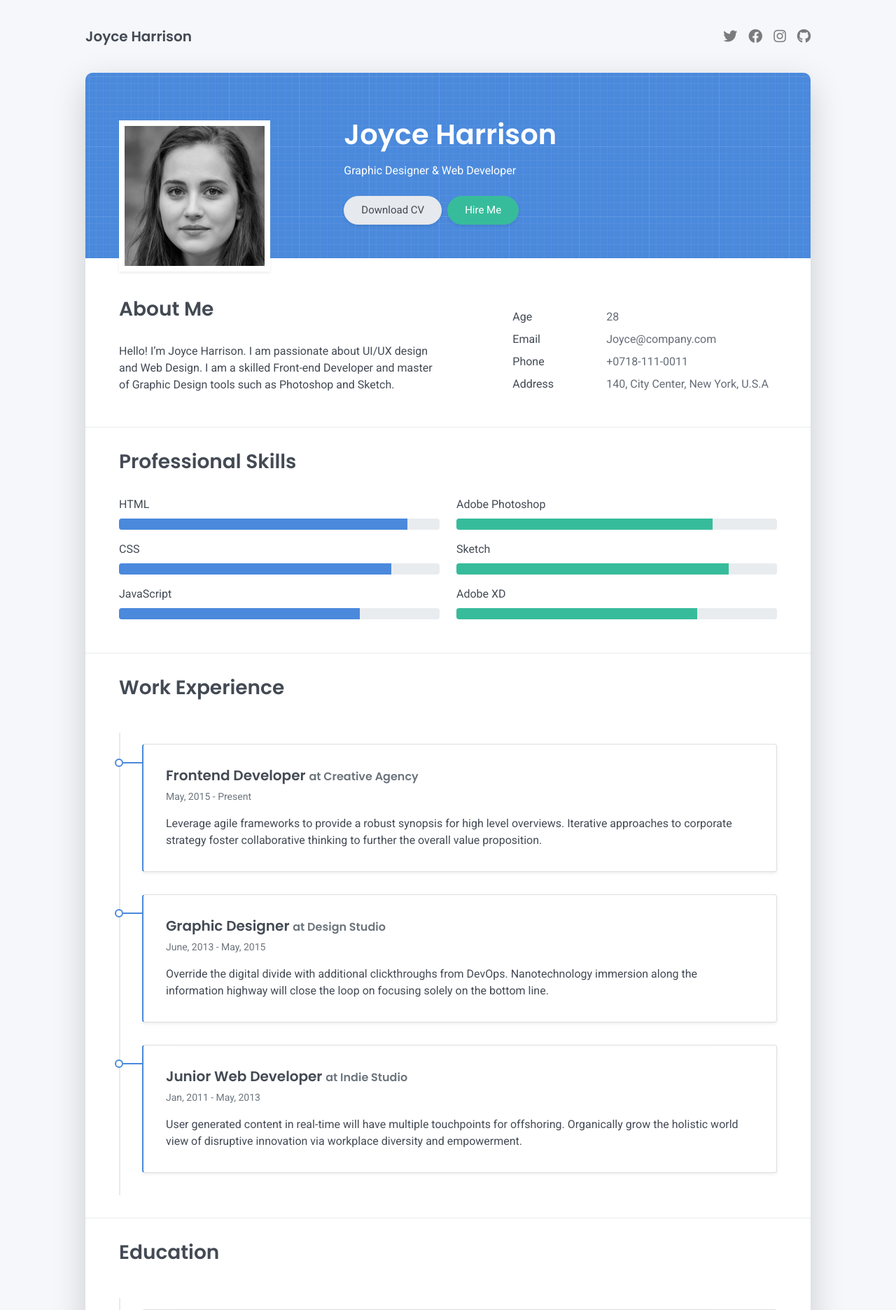
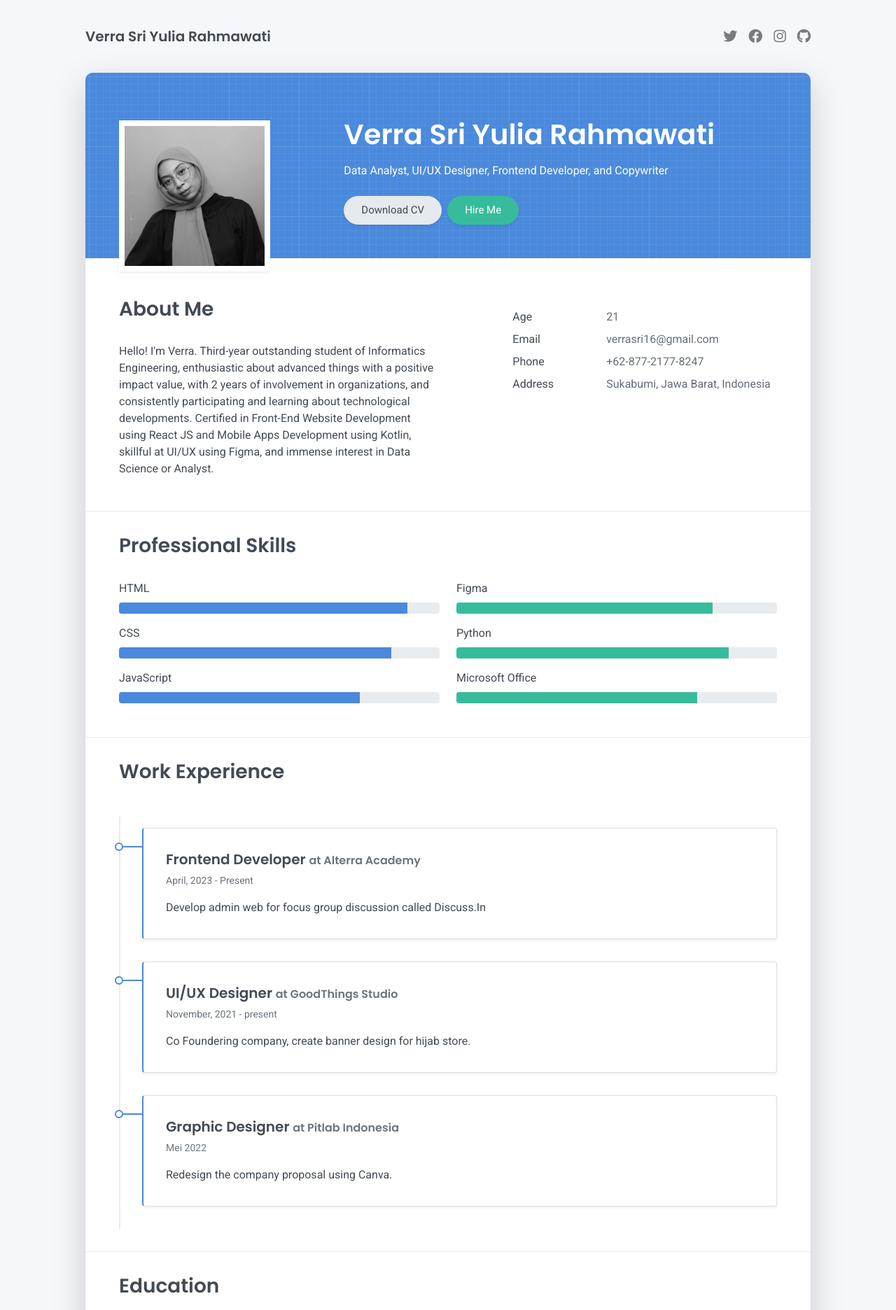
Before and after one commit to verrasy/selfresume, a CodeIgniter 4 app: template practice/app/Views/home.php in a window 1280 px wide. Shown: the top 1872 px of the page at 70% size. Run offline with PHP 8.4 and a stand-in for CodeIgniter, Linux system fonts and the light colour scheme; the template is opened without the code that fills it, so the values that code supplies are empty; some libraries are stand-ins or nearby versions.

Commit message:
final result

```diff
--- a/practice/app/Views/home.php
+++ b/practice/app/Views/home.php
@@ -28,17 +28,17 @@
     <header class="d-print-none">
       <div class="container text-center text-lg-left">
         <div class="py-3 clearfix">
-          <h1 class="site-title mb-0">Joyce Harrison</h1>
+          <h1 class="site-title mb-0">Verra Sri Yulia Rahmawati</h1>
           <div class="site-nav">
             <nav role="navigation">
               <ul class="nav justify-content-center">
-                <li class="nav-item"><a class="nav-link" href="https://twitter.com/templateflip" title="Twitter"><i class="fab fa-twitter"></i><span class="menu-title sr-only">Twitter</span></a>
+                <li class="nav-item"><a class="nav-link" href="https://twitter.com/raveopuffs" title="Twitter"><i class="fab fa-twitter"></i><span class="menu-title sr-only">Twitter</span></a>
                 </li>
-                <li class="nav-item"><a class="nav-link" href="https://www.facebook.com/templateflip" title="Facebook"><i class="fab fa-facebook"></i><span class="menu-title sr-only">Facebook</span></a>
+                <li class="nav-item"><a class="nav-link" href="https://www.facebook.com/verrasy" title="Facebook"><i class="fab fa-facebook"></i><span class="menu-title sr-only">Facebook</span></a>
                 </li>
-                <li class="nav-item"><a class="nav-link" href="https://www.instagram.com/templateflip" title="Instagram"><i class="fab fa-instagram"></i><span class="menu-title sr-only">Instagram</span></a>
+                <li class="nav-item"><a class="nav-link" href="https://www.instagram.com/verrasy" title="Instagram"><i class="fab fa-instagram"></i><span class="menu-title sr-only">Instagram</span></a>
                 </li>
-                <li class="nav-item"><a class="nav-link" href="https://github.com/templateflip" title="Github"><i class="fab fa-github"></i><span class="menu-title sr-only">Github</span></a>
+                <li class="nav-item"><a class="nav-link" href="https://github.com/verrasy" title="Github"><i class="fab fa-github"></i><span class="menu-title sr-only">Github</span></a>
                 </li>
               </ul>
             </nav>
@@ -52,11 +52,11 @@
   <div class="cover-bg p-3 p-lg-4 text-white">
     <div class="row">
       <div class="col-lg-4 col-md-5">
-        <div class="avatar hover-effect bg-white shadow-sm p-1"><img src="../assets/images/avatar.jpg" width="200" height="200"/></div>
+        <div class="avatar hover-effect bg-white shadow-sm p-1"><img src="../assets/images/sayeu.jpg" width="200" height="200"/></div>
       </div>
       <div class="col-lg-8 col-md-7 text-center text-md-start">
-        <h2 class="h1 mt-2" data-aos="fade-left" data-aos-delay="0">Joyce Harrison</h2>
-        <p data-aos="fade-left" data-aos-delay="100">Graphic Designer & Web Developer</p>
+        <h2 class="h1 mt-2" data-aos="fade-left" data-aos-delay="0">Verra Sri Yulia Rahmawati</h2>
+        <p data-aos="fade-left" data-aos-delay="100">Data Analyst, UI/UX Designer, Frontend Developer, and Copywriter</p>
         <div class="d-print-none" data-aos="fade-left" data-aos-delay="200"><a class="btn btn-light text-dark shadow-sm mt-1 me-1" href="right-resume.pdf" target="_blank">Download CV</a><a class="btn btn-success shadow-sm mt-1" href="#contact">Hire Me</a></div>
       </div>
     </div>
@@ -65,7 +65,7 @@
     <div class="row">
       <div class="col-md-6">
         <h2 class="h3 mb-3">About Me</h2>
-        <p>Hello! I’m Joyce Harrison. I am passionate about UI/UX design and Web Design. I am a skilled Front-end Developer and master of Graphic Design tools such as Photoshop and Sketch.</p>
+        <p>Hello! I'm Verra. Third-year outstanding student of Informatics Engineering, enthusiastic about advanced things with a positive impact value, with 2 years of involvement in organizations, and consistently participating and learning about technological developments. Certified in Front-End Website Development using React JS and Mobile Apps Development using Kotlin, skillful at UI/UX using Figma, and immense interest in Data Science or Analyst.</p>
       </div>
       <div class="col-md-5 offset-md-1">
         <div class="row mt-2">
@@ -73,25 +73,25 @@
             <div class="pb-1">Age</div>
           </div>
           <div class="col-sm-8">
-            <div class="pb-1 text-secondary">28</div>
+            <div class="pb-1 text-secondary">21</div>
           </div>
           <div class="col-sm-4">
             <div class="pb-1">Email</div>
           </div>
           <div class="col-sm-8">
-            <div class="pb-1 text-secondary">Joyce@company.com</div>
+            <div class="pb-1 text-secondary">verrasri16@gmail.com</div>
           </div>
           <div class="col-sm-4">
             <div class="pb-1">Phone</div>
           </div>
           <div class="col-sm-8">
-            <div class="pb-1 text-secondary">+0718-111-0011</div>
+            <div class="pb-1 text-secondary">+62-877-2177-8247</div>
           </div>
           <div class="col-sm-4">
             <div class="pb-1">Address</div>
           </div>
           <div class="col-sm-8">
-            <div class="pb-1 text-secondary">140, City Center, New York, U.S.A</div>
+            <div class="pb-1 text-secondary">Sukabumi, Jawa Barat, Indonesia</div>
           </div>
         </div>
       </div>
@@ -119,17 +119,17 @@
         </div>
       </div>
       <div class="col-md-6">
-        <div class="mb-2"><span>Adobe Photoshop</span>
+        <div class="mb-2"><span>Figma</span>
           <div class="progress my-1">
             <div class="progress-bar bg-success" role="progressbar" data-aos="zoom-in-right" data-aos-delay="400" data-aos-anchor=".skills-section" style="width: 80%" aria-valuenow="90" aria-valuemin="0" aria-valuemax="100"></div>
           </div>
         </div>
-        <div class="mb-2"><span>Sketch</span>
+        <div class="mb-2"><span>Python</span>
           <div class="progress my-1">
             <div class="progress-bar bg-success" role="progressbar" data-aos="zoom-in-right" data-aos-delay="500" data-aos-anchor=".skills-section" style="width: 85%" aria-valuenow="85" aria-valuemin="0" aria-valuemax="100"></div>
           </div>
         </div>
-        <div class="mb-2"><span>Adobe XD</span>
+        <div class="mb-2"><span>Microsoft Office</span>
           <div class="progress my-1">
             <div class="progress-bar bg-success" role="progressbar" data-aos="zoom-in-right" data-aos-delay="600" data-aos-anchor=".skills-section" style="width: 75%" aria-valuenow="75" aria-valuemin="0" aria-valuemax="100"></div>
           </div>
@@ -143,23 +143,23 @@
     <div class="timeline">
       <div class="timeline-card timeline-card-primary card shadow-sm">
         <div class="card-body">
-          <div class="h5 mb-1">Frontend Developer <span class="text-muted h6">at Creative Agency</span></div>
-          <div class="text-muted text-small mb-2">May, 2015 - Present</div>
-          <div>Leverage agile frameworks to provide a robust synopsis for high level overviews. Iterative approaches to corporate strategy foster collaborative thinking to further the overall value proposition.</div>
+          <div class="h5 mb-1">Frontend Developer <span class="text-muted h6">at Alterra Academy</span></div>
+          <div class="text-muted text-small mb-2">April, 2023 - Present</div>
+          <div>Develop admin web for focus group discussion called Discuss.In</div>
         </div>
       </div>
       <div class="timeline-card timeline-card-primary card shadow-sm">
         <div class="card-body">
-          <div class="h5 mb-1">Graphic Designer <span class="text-muted h6">at Design Studio</span></div>
-          <div class="text-muted text-small mb-2">June, 2013 - May, 2015</div>
-          <div>Override the digital divide with additional clickthroughs from DevOps. Nanotechnology immersion along the information highway will close the loop on focusing solely on the bottom line.</div>
+          <div class="h5 mb-1">UI/UX Designer <span class="text-muted h6">at GoodThings Studio</span></div>
+          <div class="text-muted text-small mb-2">November, 2021 - present</div>
+          <div>Co Foundering company, create banner design for hijab store.</div>
         </div>
       </div>
       <div class="timeline-card timeline-card-primary card shadow-sm">
         <div class="card-body">
-          <div class="h5 mb-1">Junior Web Developer <span class="text-muted h6">at Indie Studio</span></div>
-          <div class="text-muted text-small mb-2">Jan, 2011 - May, 2013</div>
-          <div>User generated content in real-time will have multiple touchpoints for offshoring. Organically grow the holistic world view of disruptive innovation via workplace diversity and empowerment.</div>
+          <div class="h5 mb-1">Graphic Designer <span class="text-muted h6">at Pitlab Indonesia</span></div>
+          <div class="text-muted text-small mb-2">Mei 2022</div>
+          <div>Redesign the company proposal using Canva.</div>
         </div>
       </div>
     </div>
@@ -171,33 +171,33 @@
     <div class="timeline">
       <div class="timeline-card timeline-card-success card shadow-sm">
         <div class="card-body">
-          <div class="h5 mb-1">Masters in Information Technology <span class="text-muted h6">from International University</span></div>
-          <div class="text-muted text-small mb-2">2011 - 2013</div>
-          <div>Leverage agile frameworks to provide a robust synopsis for high level overviews. Iterative approaches to corporate strategy foster collaborative thinking to further the overall value proposition.</div>
+          <div class="h5 mb-1">Bachelor in Information Technology <span class="text-muted h6">from Universitas Muhammadiyah Sukabumi</span></div>
+          <div class="text-muted text-small mb-2">2020 - 2024</div>
+          <div>Third-year outstanding student of Informatics Engineering, enthusiastic about advanced things with a positive impact value, with 2 years of involvement in organizations, and consistently participating and learning about technological developments.</div>
         </div>
       </div>
       <div class="timeline-card timeline-card-success card shadow-sm">
         <div class="card-body">
-          <div class="h5 mb-1">Bachelor of Computer Science <span class="text-muted h6">from Regional College</span></div>
+          <div class="h5 mb-1">Science <span class="text-muted h6">from SMA Negeri 3 Sukabumi</span></div>
           <div class="text-muted text-small mb-2">2007 - 2011</div>
-          <div>Override the digital divide with additional clickthroughs from DevOps. Nanotechnology immersion along the information highway will close the loop on focusing solely on the bottom line.</div>
+          <div>2 years involvement at Karya Ilmiah Remaja</div>
         </div>
       </div>
-      <div class="timeline-card timeline-card-success card shadow-sm">
+      <!-- <div class="timeline-card timeline-card-success card shadow-sm">
         <div class="card-body">
           <div class="h5 mb-1">Science and Mathematics <span class="text-muted h6">from Mt. High Scool</span></div>
           <div class="text-muted text-small mb-2">1995 - 2007</div>
           <div>User generated content in real-time will have multiple touchpoints for offshoring. Organically grow the holistic world view of disruptive innovation via workplace diversity and empowerment.</div>
         </div>
       </div>
-    </div>
+    </div> -->
   </div>
   <hr class="d-print-none"/>
   <div class="contant-section px-3 px-lg-4 pb-4" id="contact">
     <h2 class="h3 text mb-3">Contact</h2>
     <div class="row">
       <div class="col-md-7 d-print-none">
-        <div class="my-2"><form action="https://formspree.io/your@email.com"
+        <div class="my-2"><form action="verrasri16@gmail.com"
     method="POST">
   <div class="row">
     <div class="col-6">
@@ -217,11 +217,11 @@
       <div class="col">
         <div class="mt-2">
           <h3 class="h6">Address</h3>
-          <div class="pb-2 text-secondary">140, City Center, New York, U.S.A</div>
+          <div class="pb-2 text-secondary">Sukabumi, Jawa Barat, Indonesia</div>
           <h3 class="h6">Phone</h3>
-          <div class="pb-2 text-secondary">+0718-111-0011</div>
+          <div class="pb-2 text-secondary">+62-877-2177-8247</div>
           <h3 class="h6">Email</h3>
-          <div class="pb-2 text-secondary">Joyce@company.com</div>
+          <div class="pb-2 text-secondary">verrasri16@gmail.com</div>
         </div>
       </div>
       <div class="col d-none d-print-block">
@@ -253,7 +253,7 @@
     <footer class="pt-4 pb-4 text-muted text-center d-print-none">
       <div class="container">
         <div class="my-3">
-          <div class="h4">Joyce Harrison</div>
+          <div class="h4">Verra Sri Yulia Rahmawati</div>
           <div class="footer-nav">
             <nav role="navigation">
               <ul class="nav justify-content-center">
@@ -270,8 +270,7 @@
           </div>
         </div>
         <div class="text-small">
-          <div class="mb-1">&copy; Right Resume. All rights reserved.</div>
-          <div>Design - <a href="https://templateflip.com/" target="_blank">TemplateFlip</a></div>
+          <div class="mb-1">&copy; Verra's Resume. All rights reserved.</div>
         </div>
       </div>
     </footer>
```
Also changed, not shown: practice/public/assets/images/sayeu.jpg (added).
